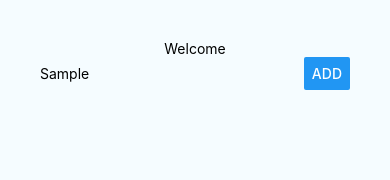
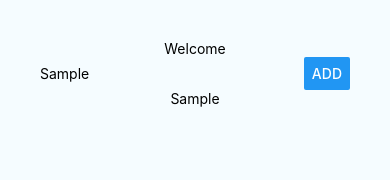
Before and after one commit to WillyLu326/AwesomeApp, a React Native app: screen / in a window 390 px wide. Both pictures are taken after typing "Sample" into the empty fields and a click on the button "ADD". Shown: the top 180 px of the page. Built offline with nearby package versions, Linux system fonts and the light colour scheme.

Commit message:
display added place in the view

```diff
--- a/App.js
+++ b/App.js
@@ -39,6 +39,12 @@ export default class App extends Component {
   }
 
   render() {
+    const places = this.state.places.map((place, index) => {
+      return (
+        <Text key={index}>{place}</Text>
+      );
+    });
+
     return (
       <View style={styles.container}>
         <Text style={styles.welcome}>
@@ -57,6 +63,7 @@ export default class App extends Component {
             onPress={this.displayPlaceHandler}
           />
         </View>
+        <View>{places}</View>
       </View>
     );
   }
```
